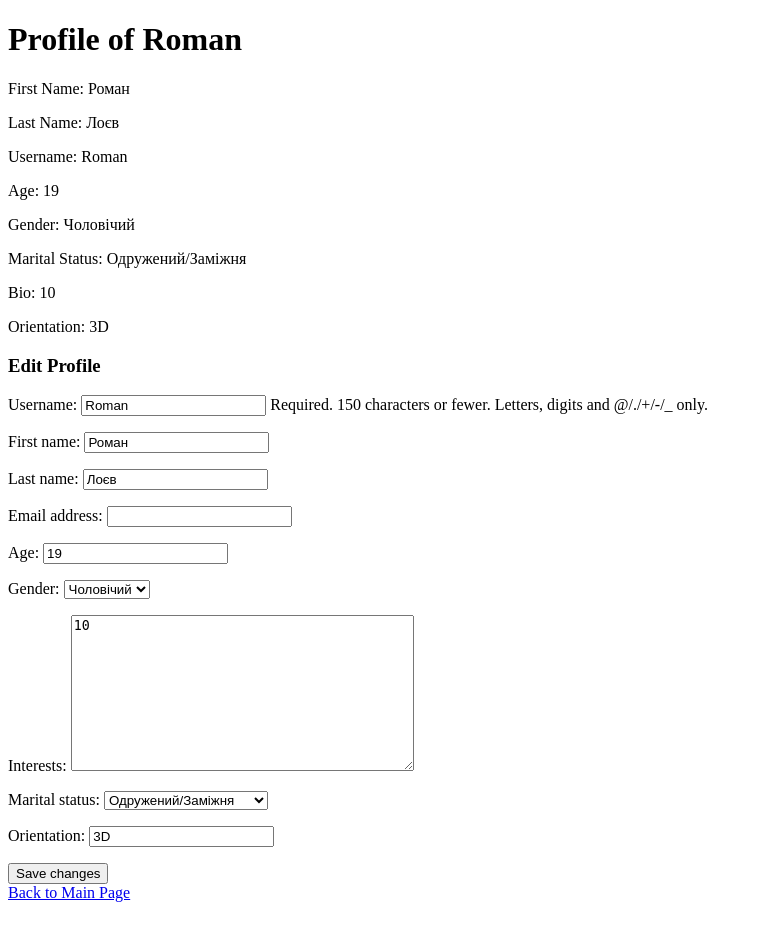
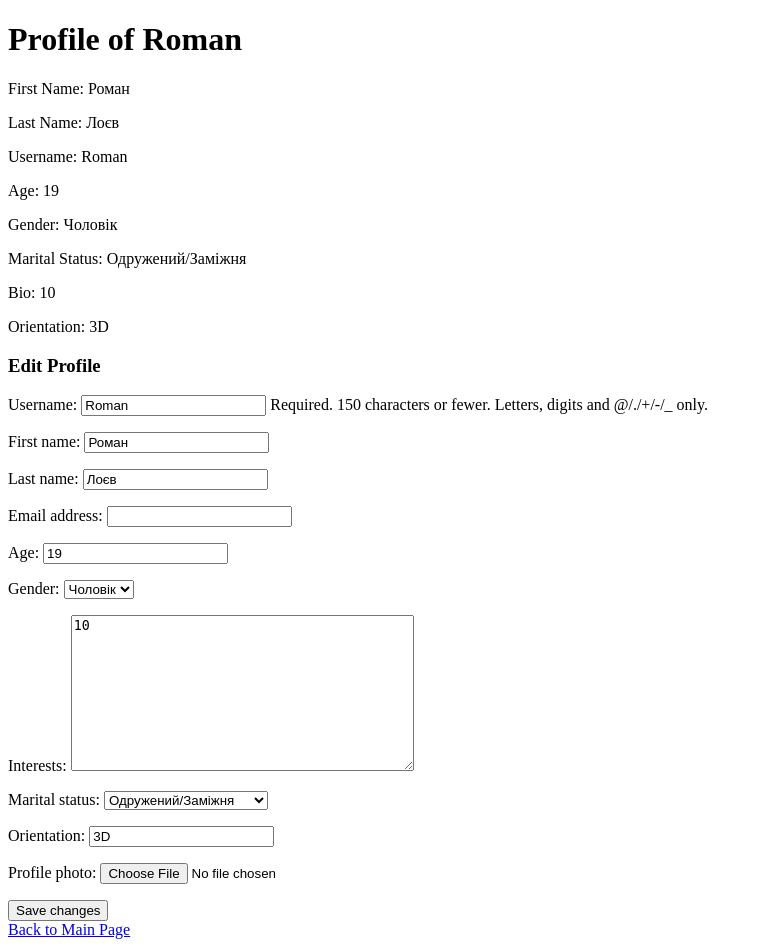
Before and after one commit to Rom-Cola/Baldu, a Django app: page /profile/ in a window 1280 px wide. Shown: the whole page, without its empty margins (0-762 px from the left). Before the commit the page ends 902 px from the top, so only its background shows below. Run offline with Django 5.2, Linux system fonts and the light colour scheme; a user stored in the database is signed in.

Commit message:
Added profile Image

```diff
--- a/Baldu/settings.py
+++ b/Baldu/settings.py
@@ -9,7 +9,7 @@ https://docs.djangoproject.com/en/5.0/topics/settings/
 For the full list of settings and their values, see
 https://docs.djangoproject.com/en/5.0/ref/settings/
 """
-
+import os
 from pathlib import Path
 
 # Build paths inside the project like this: BASE_DIR / 'subdir'.
@@ -127,3 +127,6 @@ STATICFILES_DIRS = [
 # https://docs.djangoproject.com/en/5.0/ref/settings/#default-auto-field
 
 DEFAULT_AUTO_FIELD = 'django.db.models.BigAutoField'
+
+MEDIA_URL = '/media/'
+MEDIA_ROOT = os.path.join(BASE_DIR, 'media')
--- a/Baldu/urls.py
+++ b/Baldu/urls.py
@@ -26,3 +26,6 @@ urlpatterns = [
 
 
 ] + static(settings.STATIC_URL, document_root=settings.STATIC_ROOT)
+
+# if settings.DEBUG:
+#     urlpatterns += static(settings.MEDIA_URL, document_root=settings.MEDIA_ROOT)
--- a/BalduApp/forms.py
+++ b/BalduApp/forms.py
@@ -81,7 +81,7 @@ class DislikeForm(forms.Form):
 class UserEditForm(forms.ModelForm):
     class Meta:
         model = User
-        fields = ['username', 'first_name', 'last_name', 'email', 'age', 'gender', 'interests', 'marital_status', 'orientation']
+        fields = ['username', 'first_name', 'last_name', 'email', 'age', 'gender', 'interests', 'marital_status', 'orientation', 'profile_photo']
 
     def clean_age(self):
         age = self.cleaned_data.get('age')
--- a/BalduApp/models.py
+++ b/BalduApp/models.py
@@ -4,12 +4,13 @@ from django.db import models
 
 class User(AbstractUser):
     age = models.IntegerField(null=True, blank=True)
-    gender = models.CharField(max_length=10, choices=(('', ''), ('M', 'Чоловічий'), ('F', 'Жіночий')))
+    gender = models.CharField(max_length=10, choices=(('', ''), ('M', 'Чоловік'), ('F', 'Жінка')))
     interests = models.TextField(blank=True)
     marital_status = models.CharField(max_length=50, choices=(('', ''), ('S', 'Самотній/Самотня'), ('M', 'Одружений/Заміжня'), ('D', 'Розлучений/Розлучена'), ('W', 'Вдівець/Вдова')), blank=True)
     orientation = models.CharField(max_length=50, blank=True)
     first_name = models.CharField(max_length=30, blank=True)
     last_name = models.CharField(max_length=30, blank=True)
+    profile_photo = models.ImageField(upload_to='profile_photos/', null=True, blank=True)
 
     groups = models.ManyToManyField(
         'auth.Group',
--- a/BalduApp/urls.py
+++ b/BalduApp/urls.py
@@ -1,5 +1,7 @@
+from django.conf.urls.static import static
+from django.urls import path
 
-from django.urls import path
+from Baldu import settings
 from BalduApp.views import register, login_view, logout_view, profile, startPage, main_page, chat_detail
 
 urlpatterns = [
@@ -12,3 +14,5 @@ urlpatterns = [
     path('chat/<int:chat_id>/', chat_detail, name='chat_detail'),
 
 ]
+if settings.DEBUG:
+    urlpatterns += static(settings.MEDIA_URL, document_root=settings.MEDIA_ROOT)
--- a/BalduApp/views.py
+++ b/BalduApp/views.py
@@ -43,10 +43,10 @@ def logout_view(request):
 @login_required
 def profile(request):
     if request.method == 'POST':
-        form = UserEditForm(request.POST, instance=request.user)
+        form = UserEditForm(request.POST, request.FILES, instance=request.user)
         if form.is_valid():
             form.save()
-            return redirect('profile')  # Або інший URL для перенаправлення після успішного редагування
+            return redirect('profile')
     else:
         form = UserEditForm(instance=request.user)
     return render(request, 'BalduApp/profile.html', {'form': form})
--- a/templates/BalduApp/chat_detail.html
+++ b/templates/BalduApp/chat_detail.html
@@ -7,6 +7,11 @@
     <h1>Chat with {{ other_user.username }}</h1>
     <div>
         {% for message in messages %}
+            {% if message.sender.profile_photo.url %}
+            <img src="{{ message.sender.profile_photo.url }}" alt="Profile photo">
+            {% else %}
+            <img src="path/to/default/photo.jpg" alt="Default photo">
+            {% endif %}
             <p><strong>{{ message.sender.username }}:</strong> {{ message.content }}</p>
         {% endfor %}
     </div>
--- a/templates/BalduApp/profile.html
+++ b/templates/BalduApp/profile.html
@@ -6,6 +6,9 @@
 </head>
 <body>
     <h1>Profile of {{ user.username }}</h1>
+    {% if user.profile_photo %}
+    <img src="{{ user.profile_photo.url }}" alt="Profile photo">
+    {% endif %}
     <p>First Name: {{ user.first_name }}</p>
     <p>Last Name: {{ user.last_name }}</p>
     <p>Username: {{ user.username }}</p>
@@ -15,7 +18,7 @@
     <p>Bio: {{ user.interests }}</p>
     <p>Orientation: {{ user.orientation }}</p>
     <h3>Edit Profile</h3>
-    <form method="POST">
+    <form method="POST" enctype="multipart/form-data">
         {% csrf_token %}
         {{ form.as_p }}
         <button type="submit">Save changes</button>
```
Also changed, not shown: db.sqlite3.
